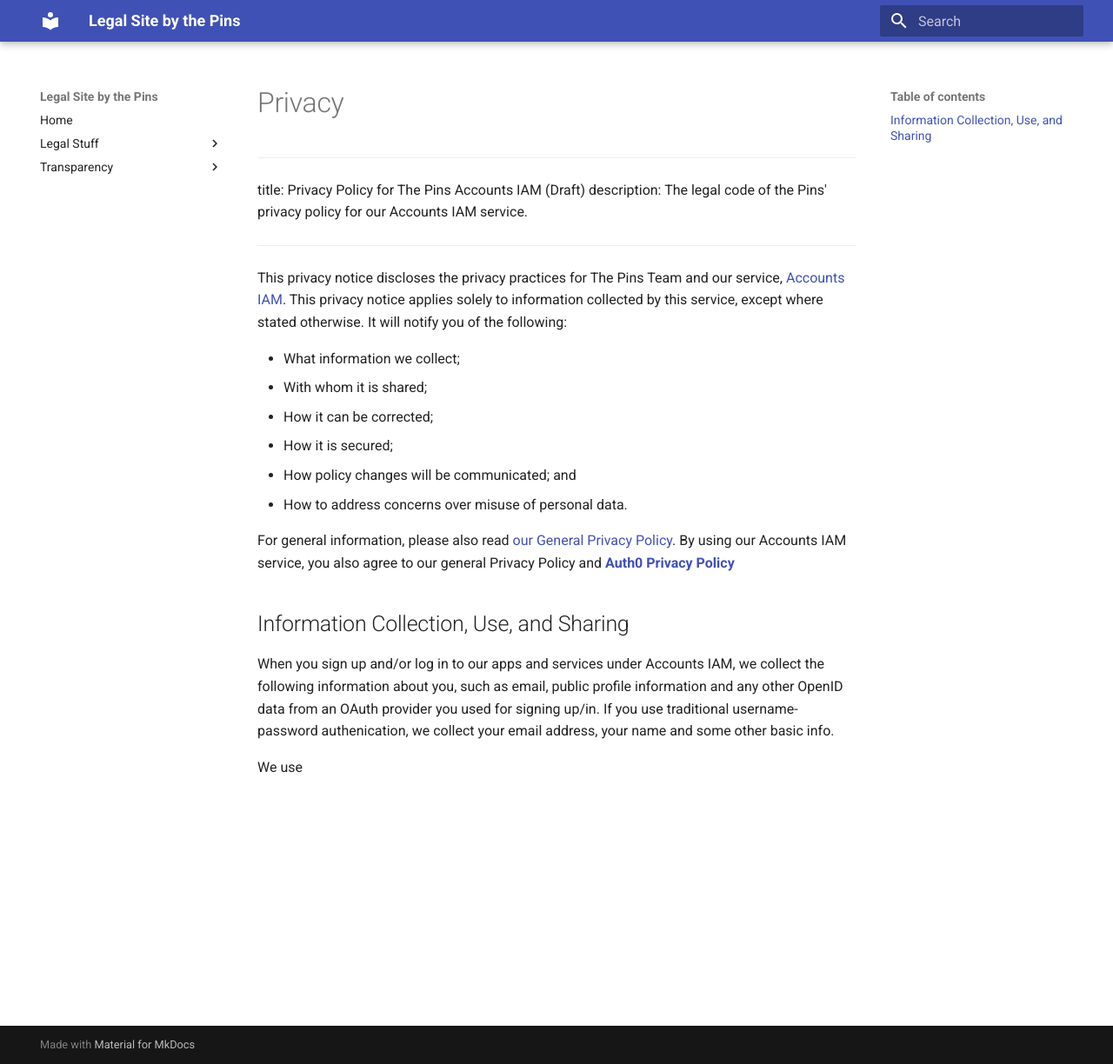
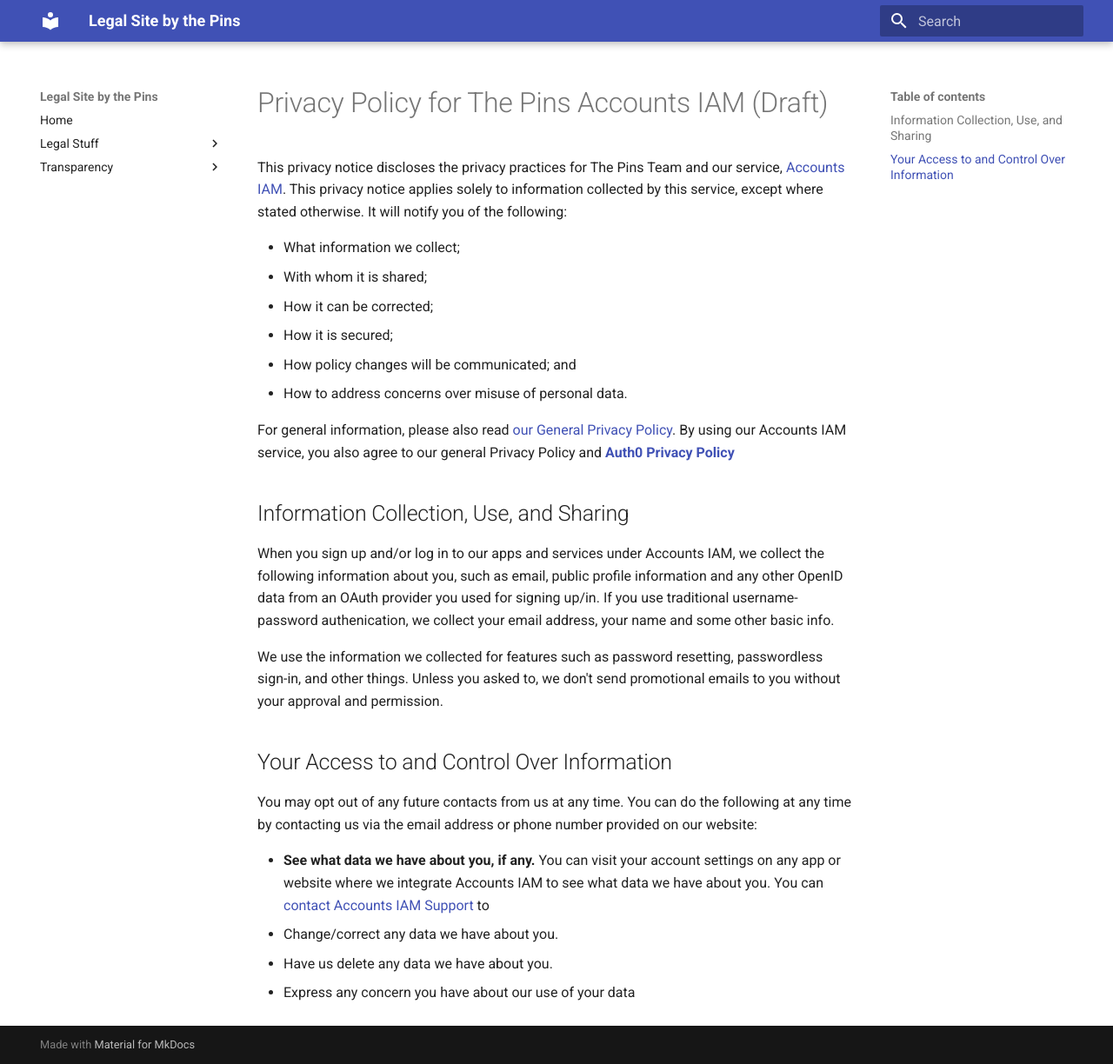
Before and after one commit to MadeByThePinsHub/LegalCodeSource, an MkDocs documentation site: the page built from docs/iam/privacy.md, in a window 1280 px wide and 1224 px high. Shown: the whole window at 87% size. Built offline with MkDocs 1.6.1 and Material for MkDocs 9.7.7, drawn with Linux system fonts in a browser that asks for light colours.

Commit message:
Update docs/iam/privacy.md

```diff
--- a/docs/iam/privacy.md
+++ b/docs/iam/privacy.md
@@ -1,7 +1,9 @@
-----
+---
 title: Privacy Policy for The Pins Accounts IAM (Draft)
 description: The legal code of the Pins' privacy policy for our Accounts IAM service.
------
+date:
+---
+
 This privacy notice discloses the privacy practices for The Pins Team and our service, [Accounts IAM](https://iam.devhubcentral.ml). This privacy notice applies solely to information collected by this service, except where stated otherwise. It will notify you of the following:
 
 - What information we collect;
@@ -11,10 +13,19 @@ This privacy notice discloses the privacy practices for The Pins Team and our se
 - How policy changes will be communicated; and
 - How to address concerns over misuse of personal data.
 
-For general information, please also read [our General Privacy Policy](../privacy). By using our Accounts IAM service, you also agree to our general Privacy Policy and **[Auth0 Privacy Policy](https://auth0.com/privacy/)**
+For general information, please also read [our General Privacy Policy](privacy). By using our Accounts IAM service, you also agree to our general Privacy Policy and **[Auth0 Privacy Policy](https://auth0.com/privacy/)**
 
 ## Information Collection, Use, and Sharing
 
 When you sign up and/or log in to our apps and services under Accounts IAM, we collect the following information about you, such as email, public profile information and any other OpenID data from an OAuth provider you used for signing up/in. If you use traditional username-password authenication, we collect your email address, your name and some other basic info.
 
-We use
+We use the information we collected for features such as password resetting, passwordless sign-in, and other things. Unless you asked to, we don't send promotional emails to you without your approval and permission.
+
+## Your Access to and Control Over Information
+
+You may opt out of any future contacts from us at any time. You can do the following at any time by contacting us via the email address or phone number provided on our website:
+
+- **See what data we have about you, if any.** You can visit your account settings on any app or website where we integrate Accounts IAM to see what data we have about you. You can [contact Accounts IAM Support](mailto:support+accounts@madebythepins.tk) to
+- Change/correct any data we have about you.
+- Have us delete any data we have about you.
+- Express any concern you have about our use of your data
```
